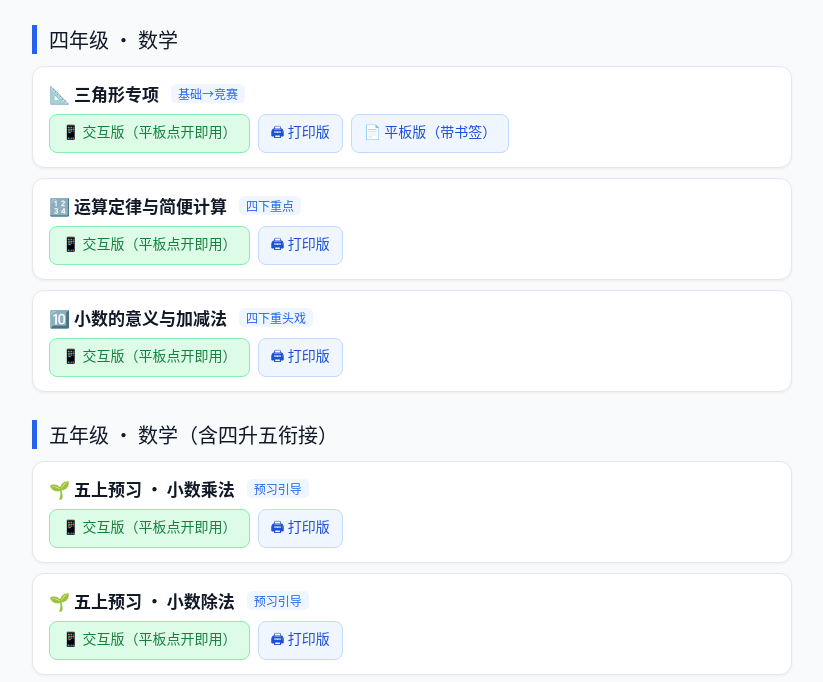
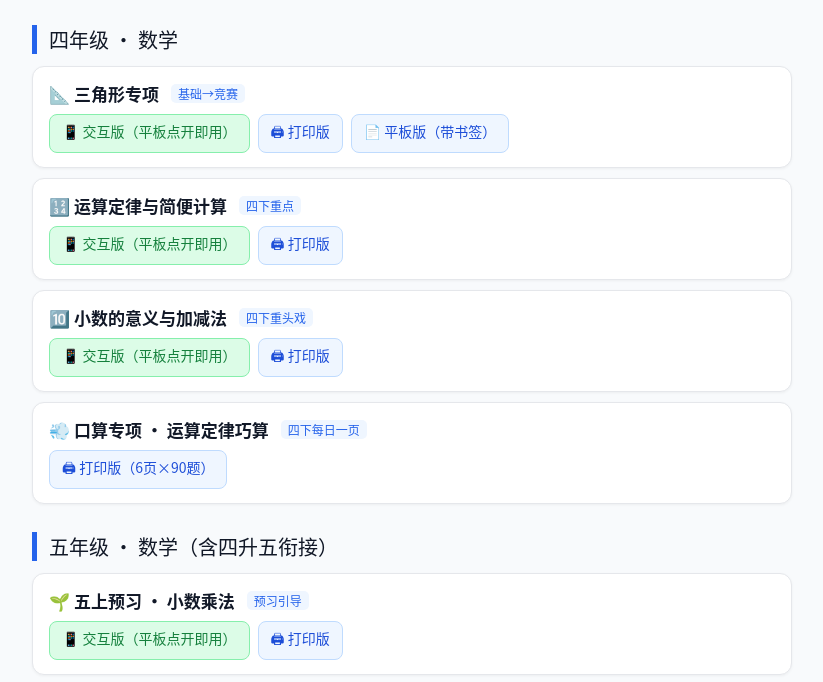
Before and after one commit to gavanx/study-materials, a plain HTML site: page index.html in a window 1280 px wide. Shown: the part 94-776 px from the top of the page, without its empty margins (228-1051 px from the left). Drawn offline with Linux system fonts and the light colour scheme.

Commit message:
新增四下口算·运算定律巧算（6页×90题竖版PDF）；修复口算脚本误剥小数前导0

```diff
--- a/index.html
+++ b/index.html
@@ -95,6 +95,13 @@
       <a href="grade-4/math/decimal/print.pdf">🖨 打印版</a>
     </div>
   </div>
+
+  <div class="topic">
+    <div class="name">💨 口算专项 · 运算定律巧算 <span class="tag">四下每日一页</span></div>
+    <div class="links">
+      <a href="grade-4/math/oral-math/print.pdf">🖨 打印版（6页×90题）</a>
+    </div>
+  </div>
 </section>
 
 <section class="grade">
```
Also changed, not shown: grade-4/math/oral-math/source.txt (added), 1 other file.
